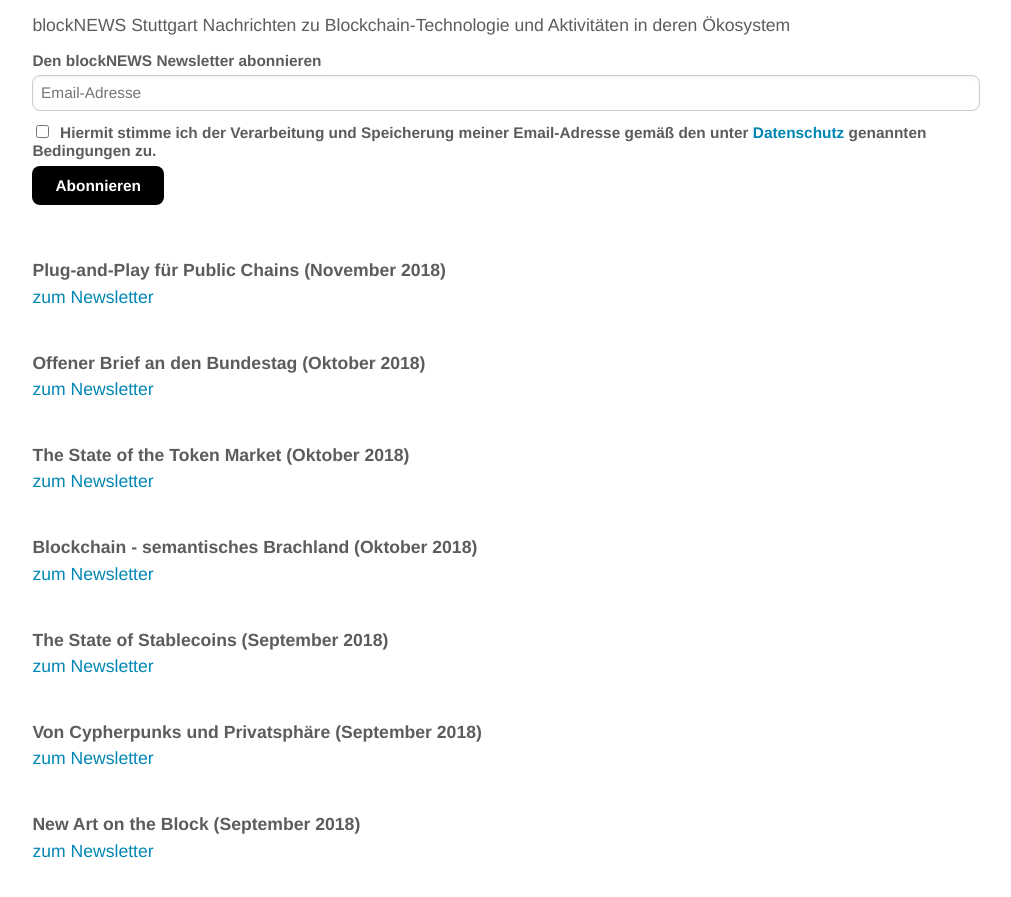
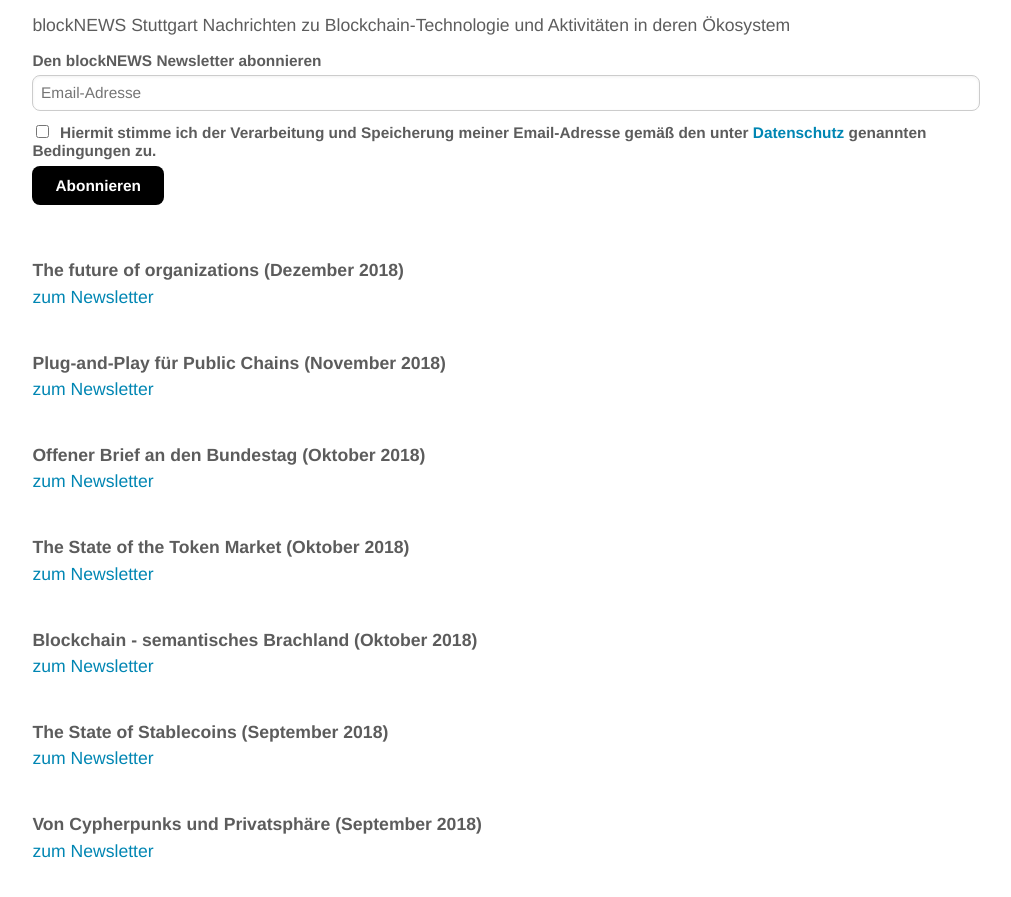
Before and after one commit to blocklab/site, a Jekyll site: the page built from newsletter.md, in a window 1280 px wide and 900 px high, scrolled down 529 px. Shown: the top 897 px of the window, without its empty margins (134-1145 px from the left). Built offline with Jekyll 4.4.1, drawn with Linux system fonts in a browser that asks for light colours; comment, search, counter and statistics services are not loaded.

Commit message:
Update newsletter.md

```diff
--- a/newsletter.md
+++ b/newsletter.md
@@ -33,6 +33,11 @@ Nachrichten zu Blockchain-Technologie und Aktivitäten in deren Ökosystem
 <!--End mc_embed_signup-->
 
 <br>
+<br>
+**The future of organizations (Dezember 2018)**
+<br>
+[zum Newsletter](https://mailchi.mp/a26922a6eca1/blockchain-in-der-kw16-private-key-und-wallet-sicherheit-688385)
+
 <br>
 **Plug-and-Play für Public Chains (November 2018)**
 <br>
```
